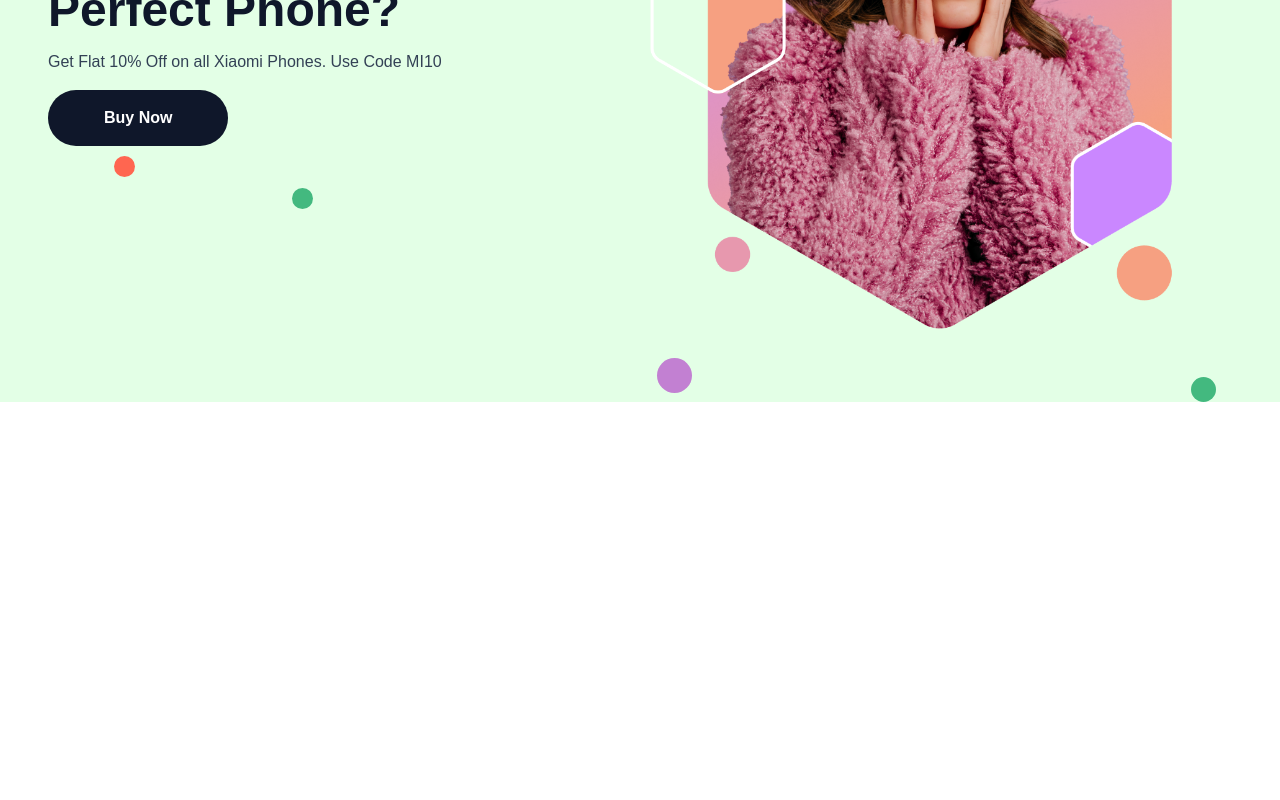
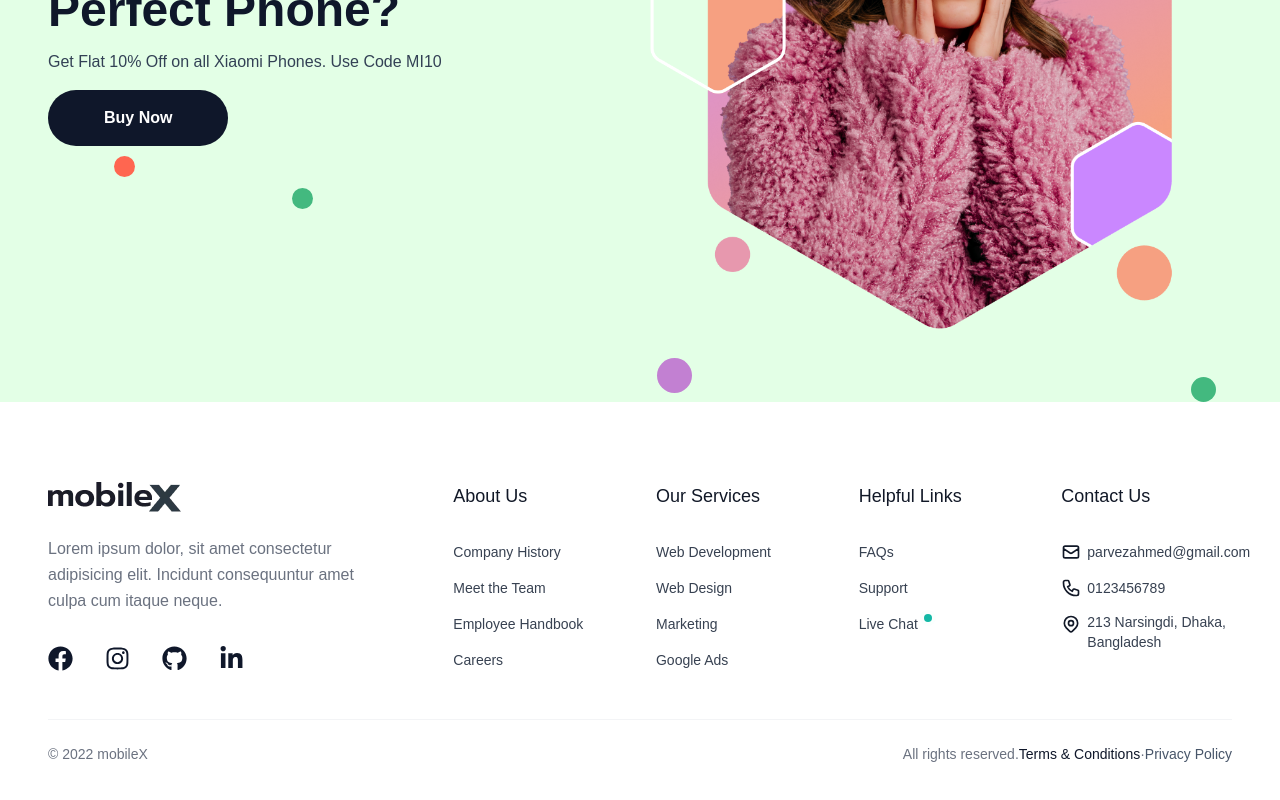
Before and after one commit to parvezahmedweb1/mobileX-client, a React (Create React App) app: page / in a window 1280 px wide. Shown: the part 382-1182 px from the top of the page. Before the commit the page ends 800 px from the top, so only its background shows below. Built offline with nearby package versions, Linux system fonts and the light colour scheme.

Commit message:
added footer section

```diff
--- a/src/Layout/Main.jsx
+++ b/src/Layout/Main.jsx
@@ -1,5 +1,6 @@
 import React from "react";
 import { Outlet } from "react-router-dom";
+import Footer from "../Pages/Shared/Footer/Footer";
 import Header from "../Pages/Shared/Header/Header";
 
 const Main = () => {
@@ -7,6 +8,7 @@ const Main = () => {
     <>
       <Header />
       <Outlet />
+      <Footer />
     </>
   );
 };
--- /dev/null
+++ b/src/Pages/Shared/Footer/Footer.jsx
@@ -0,0 +1,279 @@
+import React from "react";
+import {
+  FaFacebook,
+  FaGithub,
+  FaInstagram,
+  FaLinkedinIn,
+} from "react-icons/fa";
+import logo from "../../../assets/logo.webp";
+const Footer = () => {
+  return (
+    <footer aria-label="Site Footer" className="bg-white my-20">
+      <div className="container mx-auto">
+        <div className="grid grid-cols-1 gap-8 lg:grid-cols-3">
+          <div>
+            <div className="flex justify-center  sm:justify-start">
+              <img src={logo} alt="" />
+            </div>
+
+            <p className="mx-auto mt-6 max-w-md text-center leading-relaxed text-gray-500 sm:mx-0 sm:max-w-xs sm:text-left">
+              Lorem ipsum dolor, sit amet consectetur adipisicing elit. Incidunt
+              consequuntur amet culpa cum itaque neque.
+            </p>
+
+            <ul className="mt-8 flex justify-center gap-6 sm:justify-start md:gap-8">
+              <li>
+                <FaFacebook className="text-secondary " size={25} />
+              </li>
+              <li>
+                <FaInstagram className="text-secondary " size={25} />
+              </li>
+              <li>
+                <FaGithub className="text-secondary " size={25} />
+              </li>
+              <li>
+                <FaLinkedinIn className="text-secondary " size={25} />
+              </li>
+            </ul>
+          </div>
+
+          <div className="grid grid-cols-1 gap-8 sm:grid-cols-2 md:grid-cols-4 lg:col-span-2">
+            <div className="text-center sm:text-left">
+              <p className="text-lg font-medium text-gray-900">About Us</p>
+
+              <nav aria-label="Footer About Nav" className="mt-8">
+                <ul className="space-y-4 text-sm">
+                  <li>
+                    <a
+                      className="text-gray-700 transition hover:text-gray-700/75"
+                      href="/"
+                    >
+                      Company History
+                    </a>
+                  </li>
+
+                  <li>
+                    <a
+                      className="text-gray-700 transition hover:text-gray-700/75"
+                      href="/"
+                    >
+                      Meet the Team
+                    </a>
+                  </li>
+
+                  <li>
+                    <a
+                      className="text-gray-700 transition hover:text-gray-700/75"
+                      href="/"
+                    >
+                      Employee Handbook
+                    </a>
+                  </li>
+
+                  <li>
+                    <a
+                      className="text-gray-700 transition hover:text-gray-700/75"
+                      href="/"
+                    >
+                      Careers
+                    </a>
+                  </li>
+                </ul>
+              </nav>
+            </div>
+
+            <div className="text-center sm:text-left">
+              <p className="text-lg font-medium text-gray-900">Our Services</p>
+
+              <nav aria-label="Footer Services Nav" className="mt-8">
+                <ul className="space-y-4 text-sm">
+                  <li>
+                    <a
+                      className="text-gray-700 transition hover:text-gray-700/75"
+                      href="/"
+                    >
+                      Web Development
+                    </a>
+                  </li>
+
+                  <li>
+                    <a
+                      className="text-gray-700 transition hover:text-gray-700/75"
+                      href="/"
+                    >
+                      Web Design
+                    </a>
+                  </li>
+
+                  <li>
+                    <a
+                      className="text-gray-700 transition hover:text-gray-700/75"
+                      href="/"
+                    >
+                      Marketing
+                    </a>
+                  </li>
+
+                  <li>
+                    <a
+                      className="text-gray-700 transition hover:text-gray-700/75"
+                      href="/"
+                    >
+                      Google Ads
+                    </a>
+                  </li>
+                </ul>
+              </nav>
+            </div>
+
+            <div className="text-center sm:text-left">
+              <p className="text-lg font-medium text-gray-900">Helpful Links</p>
+
+              <nav aria-label="Footer Helpful Nav" className="mt-8">
+                <ul className="space-y-4 text-sm">
+                  <li>
+                    <a
+                      className="text-gray-700 transition hover:text-gray-700/75"
+                      href="/"
+                    >
+                      FAQs
+                    </a>
+                  </li>
+
+                  <li>
+                    <a
+                      className="text-gray-700 transition hover:text-gray-700/75"
+                      href="/"
+                    >
+                      Support
+                    </a>
+                  </li>
+
+                  <li>
+                    <a
+                      className="group flex justify-center gap-1.5 sm:justify-start"
+                      href="/"
+                    >
+                      <span className="text-gray-700 transition group-hover:text-gray-700/75">
+                        Live Chat
+                      </span>
+
+                      <span className="relative -mr-2 flex h-2 w-2">
+                        <span className="absolute inline-flex h-full w-full animate-ping rounded-full bg-teal-400 opacity-75"></span>
+                        <span className="relative inline-flex h-2 w-2 rounded-full bg-teal-500"></span>
+                      </span>
+                    </a>
+                  </li>
+                </ul>
+              </nav>
+            </div>
+
+            <div className="text-center sm:text-left">
+              <p className="text-lg font-medium text-gray-900">Contact Us</p>
+
+              <ul className="mt-8 space-y-4 text-sm">
+                <li>
+                  <a
+                    className="flex items-center justify-center gap-1.5 sm:justify-start"
+                    href="/"
+                  >
+                    <svg
+                      xmlns="http://www.w3.org/2000/svg"
+                      className="h-5 w-5 shrink-0 text-gray-900"
+                      fill="none"
+                      viewBox="0 0 24 24"
+                      stroke="currentColor"
+                      strokeWidth="2"
+                    >
+                      <path
+                        strokeLinecap="round"
+                        strokeLinejoin="round"
+                        d="M3 8l7.89 5.26a2 2 0 002.22 0L21 8M5 19h14a2 2 0 002-2V7a2 2 0 00-2-2H5a2 2 0 00-2 2v10a2 2 0 002 2z"
+                      />
+                    </svg>
+
+                    <span className="text-gray-700">parvezahmed@gmail.com</span>
+                  </a>
+                </li>
+
+                <li>
+                  <a
+                    className="flex items-center justify-center gap-1.5 sm:justify-start"
+                    href="/"
+                  >
+                    <svg
+                      xmlns="http://www.w3.org/2000/svg"
+                      className="h-5 w-5 shrink-0 text-gray-900"
+                      fill="none"
+                      viewBox="0 0 24 24"
+                      stroke="currentColor"
+                      strokeWidth="2"
+                    >
+                      <path
+                        strokeLinecap="round"
+                        strokeLinejoin="round"
+                        d="M3 5a2 2 0 012-2h3.28a1 1 0 01.948.684l1.498 4.493a1 1 0 01-.502 1.21l-2.257 1.13a11.042 11.042 0 005.516 5.516l1.13-2.257a1 1 0 011.21-.502l4.493 1.498a1 1 0 01.684.949V19a2 2 0 01-2 2h-1C9.716 21 3 14.284 3 6V5z"
+                      />
+                    </svg>
+
+                    <span className="text-gray-700">0123456789</span>
+                  </a>
+                </li>
+
+                <li className="flex items-start justify-center gap-1.5 sm:justify-start">
+                  <svg
+                    xmlns="http://www.w3.org/2000/svg"
+                    className="h-5 w-5 shrink-0 text-gray-900"
+                    fill="none"
+                    viewBox="0 0 24 24"
+                    stroke="currentColor"
+                    strokeWidth="2"
+                  >
+                    <path
+                      strokeLinecap="round"
+                      strokeLinejoin="round"
+                      d="M17.657 16.657L13.414 20.9a1.998 1.998 0 01-2.827 0l-4.244-4.243a8 8 0 1111.314 0z"
+                    />
+                    <path
+                      strokeLinecap="round"
+                      strokeLinejoin="round"
+                      d="M15 11a3 3 0 11-6 0 3 3 0 016 0z"
+                    />
+                  </svg>
+
+                  <address className="-mt-0.5 not-italic text-gray-700">
+                    213 Narsingdi, Dhaka, Bangladesh
+                  </address>
+                </li>
+              </ul>
+            </div>
+          </div>
+        </div>
+
+        <div className="mt-12 border-t border-gray-100 pt-6">
+          <div className="text-center sm:flex sm:justify-between sm:text-left">
+            <p className="text-sm text-gray-500">
+              <span className="block sm:inline">All rights reserved.</span>
+
+              <a className="inline-block text-secondary" href="/">
+                Terms & Conditions
+              </a>
+
+              <span>&middot;</span>
+
+              <a className="inline-block text-slate-600" href="/">
+                Privacy Policy
+              </a>
+            </p>
+
+            <p className="mt-4 text-sm text-gray-500 sm:order-first sm:mt-0">
+              &copy; 2022 mobileX
+            </p>
+          </div>
+        </div>
+      </div>
+    </footer>
+  );
+};
+
+export default Footer;
```
